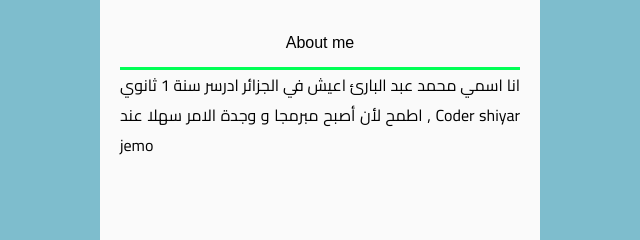
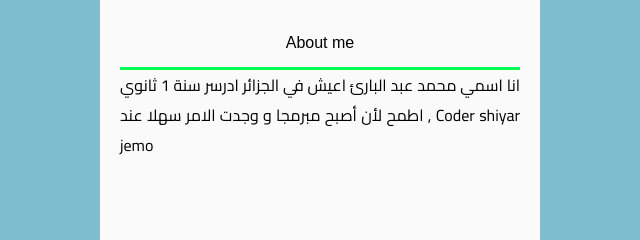
Before and after one commit to Abarie/website, a plain HTML site: page index.html in a window 1280 px wide. Shown: the part 194-434 px from the top of the page, 512-1152 px from the left. Drawn offline with Linux system fonts and the light colour scheme; a script that the page names is missing; files whose address does not match are found by name; a web font is replaced by a local one.

Commit message:
Update index.html

```diff
--- a/index.html
+++ b/index.html
@@ -42,7 +42,7 @@
             <article id='article'>
                <div id='box'>
                   <h1>About me</h1>
-                  <p>  انا اسمي محمد عبد البارئ اعيش في الجزائر ادرسر سنة 1 ثانوي , اطمح لأن أصبح مبرمجا و وجدة الامر سهلا عند
+                  <p>  انا اسمي محمد عبد البارئ اعيش في الجزائر ادرسر سنة 1 ثانوي , اطمح لأن أصبح مبرمجا و وجدت الامر سهلا عند
                      Coder shiyar jemo
                   </p>
 
```
